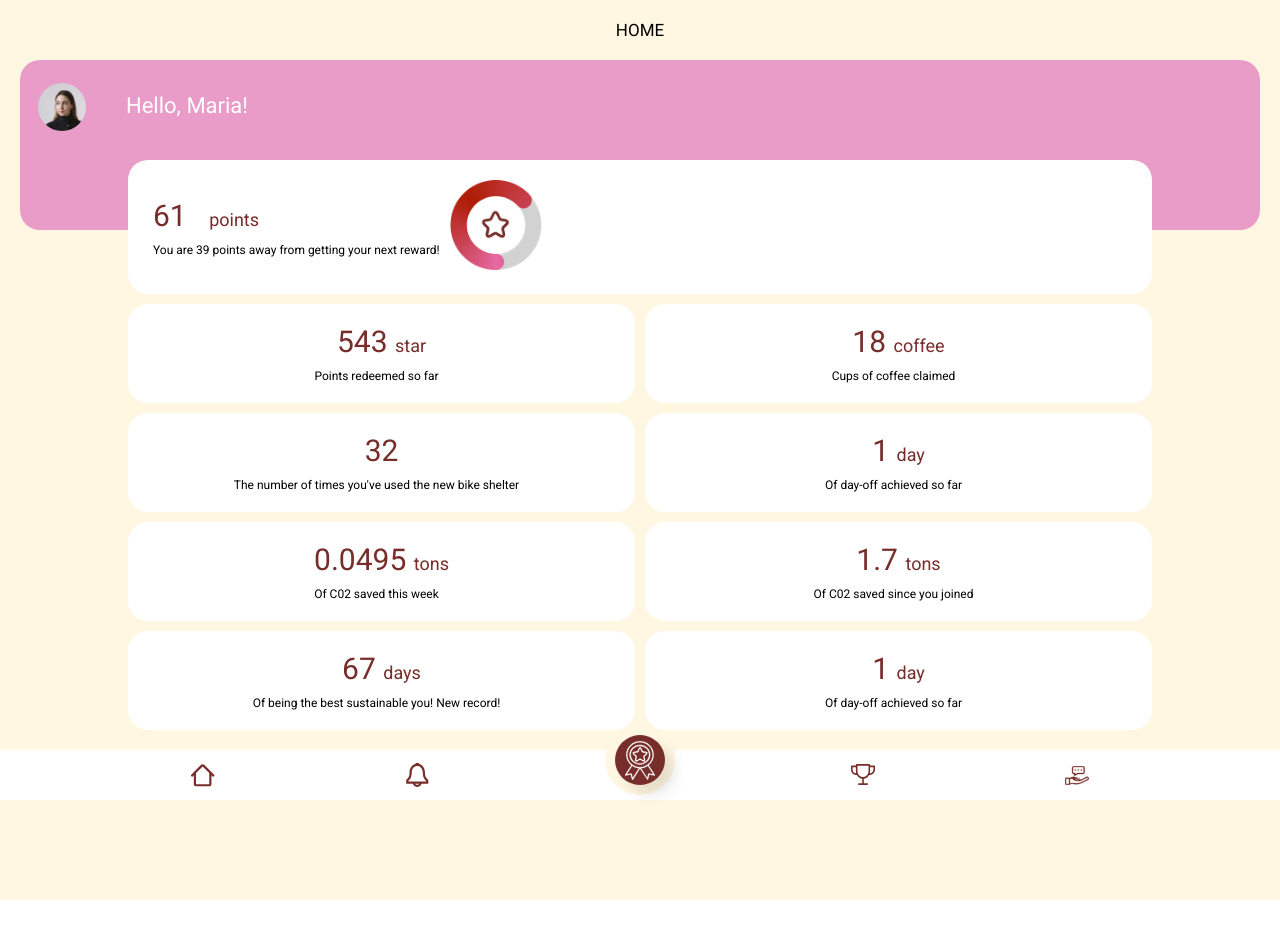
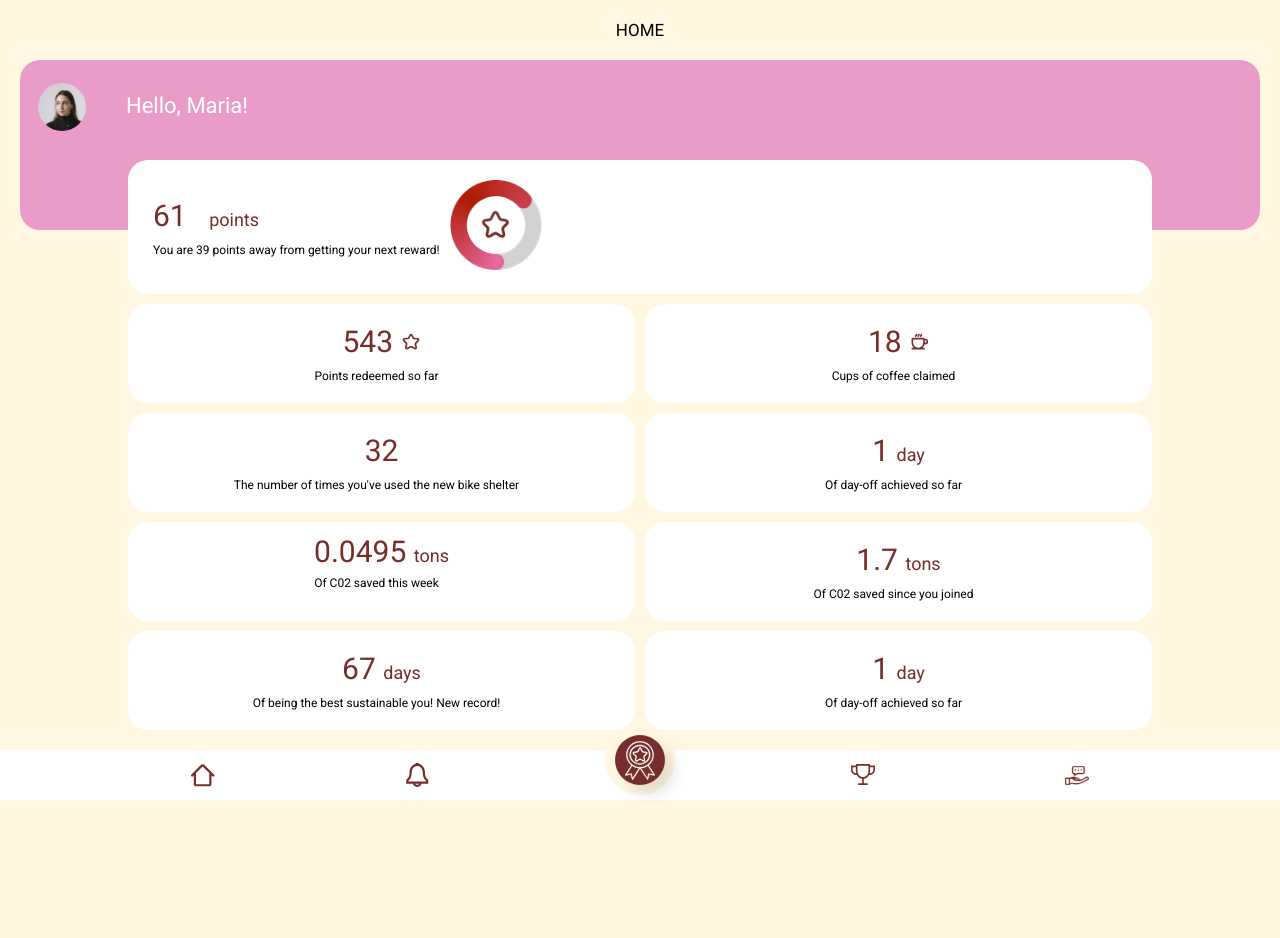
Before and after one commit to CarmenAriasM/XP-user-experience, an Angular app: page /home in a window 1280 px wide. Shown: the top 938 px of the page. Before the commit the page ends 900 px from the top, so only its background shows below. Built offline with nearby package versions, Linux system fonts and the light colour scheme.

Commit message:
Finished Home page

```diff
--- a/src/app/components/home/home.component.css
+++ b/src/app/components/home/home.component.css
@@ -61,6 +61,9 @@ app-footer {
     font-size: 18px;
     margin-left: 15px;
 }
+.number-points img {
+    width: 20px;
+}
 .points-subtitle {
     margin: 10px 10px 0 0;
     font-size: 12px;
@@ -77,3 +80,6 @@ app-footer {
 .grid-item .number-points span {
     margin-left: unset;
 }
+.tons {
+    line-height: 20px;
+}
--- a/src/app/components/home/home.component.html
+++ b/src/app/components/home/home.component.html
@@ -14,13 +14,13 @@
         </div>
         <div class="item grid-item">
             <div>
-                <div class="number-points">543 <span>star</span></div>
+                <div class="number-points">543 <span><img src="assets/icons/star.svg" alt=""></span></div>
                 <div class="points-subtitle">Points redeemed so far</div>
             </div>
         </div>
         <div class="item grid-item">
             <div>
-                <div class="number-points">18 <span>coffee</span></div>
+                <div class="number-points">18 <span><img src="assets/icons/coffee.svg" alt=""></span></div>
                 <div class="points-subtitle">Cups of coffee claimed</div>
             </div>
         </div>
@@ -38,7 +38,7 @@
         </div>
         <div class="item grid-item">
             <div>
-                <div class="number-points">0.0495 <span>tons</span></div>
+                <div class="number-points tons">0.0495 <span>tons</span></div>
                 <div class="points-subtitle">Of C02 saved this week</div>
             </div>
         </div>
--- a/src/styles.css
+++ b/src/styles.css
@@ -33,7 +33,7 @@ input {
   color: var(--red);
 }
 app-home {
-  height: calc(100% + 100px);
+  height: calc(100% + 20%);
 }
 app-footer {
   width: 100%;
@@ -41,8 +41,7 @@ app-footer {
 app-reg-page {
   display: flex  !important;
   flex-direction: column;
-/*   justify-content: center;
- */  height: auto;
+  height: auto;
   min-height: 100%;
   padding: 10px 0;
   position: relative;
```
Also changed, not shown: src/assets/icons/coffee.svg (added), src/assets/icons/star.svg (added).
